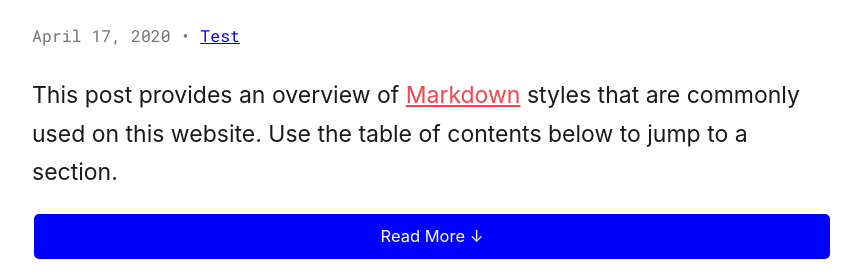
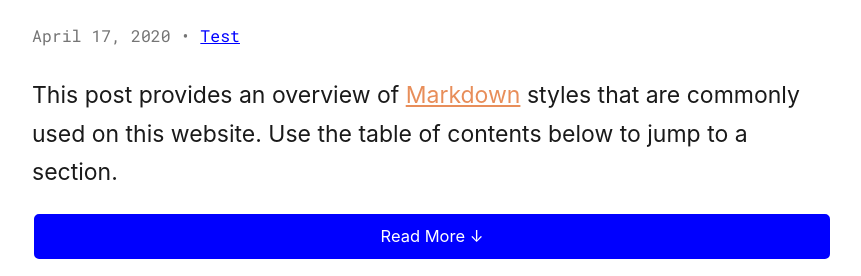
Before and after one commit to ajpwalser/ajpwalser.github.io, a Jekyll site: the page built from index.html, in a window 1280 px wide. Shown: the part 215-491 px from the top of the page, without its empty margins (208-1069 px from the left). Built offline with Jekyll 4.4.1, drawn with Linux system fonts in a browser that asks for light colours; some web fonts are replaced; the list of posts is cut into pages by our own code.

Commit message:
Update style.css

```diff
--- a/css/style.css
+++ b/css/style.css
@@ -58,20 +58,20 @@ footer li {
 /* Links */
 
 a:link {
-	color: rgb(255, 64, 76);
+	color: #e88e5a;
 	transition: color 0.2s ease-out;
 }
 
 a:visited {
-	color: rgb(255, 64, 76);
+	color: #e88e5a;
 }
 
 a:hover {
-	color: rgb(236, 83, 93);
+	color: #e06721;
 }
 
 a:active {
-	color: rgb(255, 64, 76);
+	color: #e88e5a;
 }
 
 /* Headings */
```
